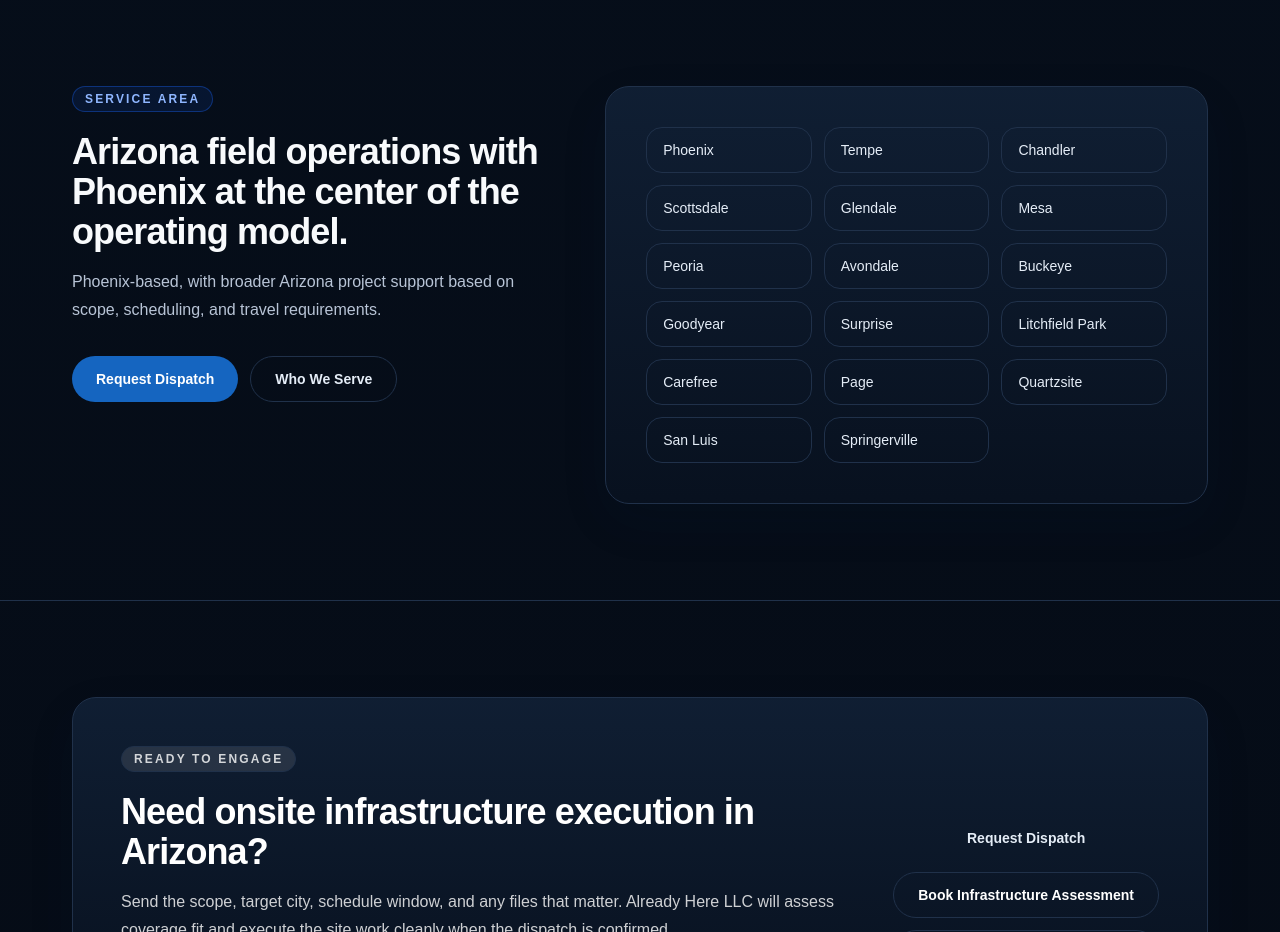
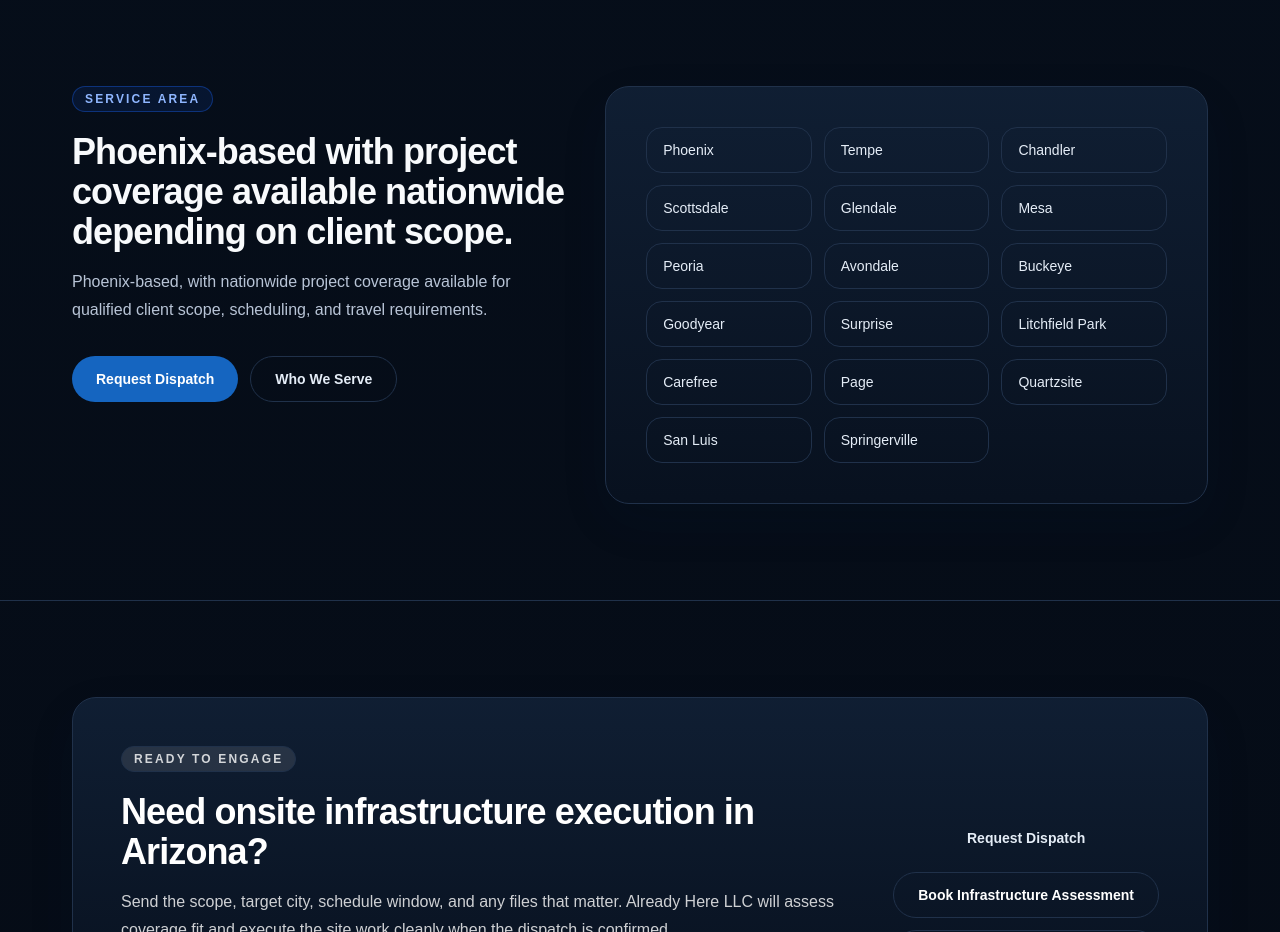
Before and after one commit to quantam101/already-here-llc, a Next.js app in the folder already-here-llc-v1.1/already-here-llc/: page / in a window 1280 px wide. Shown: the part 4480-5412 px from the top of the page. Built offline with nearby package versions, Linux system fonts and the light colour scheme; no server answers.

Commit message:
Update nested homepage service area nationwide positioning

```diff
--- a/already-here-llc-v1.1/already-here-llc/app/page.tsx
+++ b/already-here-llc-v1.1/already-here-llc/app/page.tsx
@@ -111,7 +111,7 @@ export default function HomePage() {
 
       <section className="border-y border-borderBrand bg-soft py-16 lg:py-24">
         <div className="container-shell grid gap-10 lg:grid-cols-[0.9fr_1.1fr]">
-          <div><span className="eyebrow">Service area</span><h2 className="section-title mt-5">Arizona field operations with Phoenix at the center of the operating model.</h2><p className="section-copy">Phoenix-based, with broader Arizona project support based on scope, scheduling, and travel requirements.</p><div className="mt-8 flex flex-col gap-3 sm:flex-row"><Link href="/dispatch" className="link-ring inline-flex items-center justify-center rounded-full bg-action px-6 py-3 text-sm font-semibold text-white transition hover:bg-navy">Request Dispatch</Link><Link href="/who-we-serve" className="link-ring inline-flex items-center justify-center rounded-full border border-borderBrand px-6 py-3 text-sm font-semibold text-navy transition hover:border-action hover:text-action">Who We Serve</Link></div></div>
+          <div><span className="eyebrow">Service area</span><h2 className="section-title mt-5">Phoenix-based with project coverage available nationwide depending on client scope.</h2><p className="section-copy">Phoenix-based, with nationwide project coverage available for qualified client scope, scheduling, and travel requirements.</p><div className="mt-8 flex flex-col gap-3 sm:flex-row"><Link href="/dispatch" className="link-ring inline-flex items-center justify-center rounded-full bg-action px-6 py-3 text-sm font-semibold text-white transition hover:bg-navy">Request Dispatch</Link><Link href="/who-we-serve" className="link-ring inline-flex items-center justify-center rounded-full border border-borderBrand px-6 py-3 text-sm font-semibold text-navy transition hover:border-action hover:text-action">Who We Serve</Link></div></div>
           <div className="card p-8 sm:p-10"><div className="grid gap-3 sm:grid-cols-2 lg:grid-cols-3">{markets.map((market) => <div key={market} className="rounded-2xl border border-borderBrand bg-white px-4 py-3 text-sm font-medium text-slate-700">{market}</div>)}</div></div>
         </div>
       </section>
```
